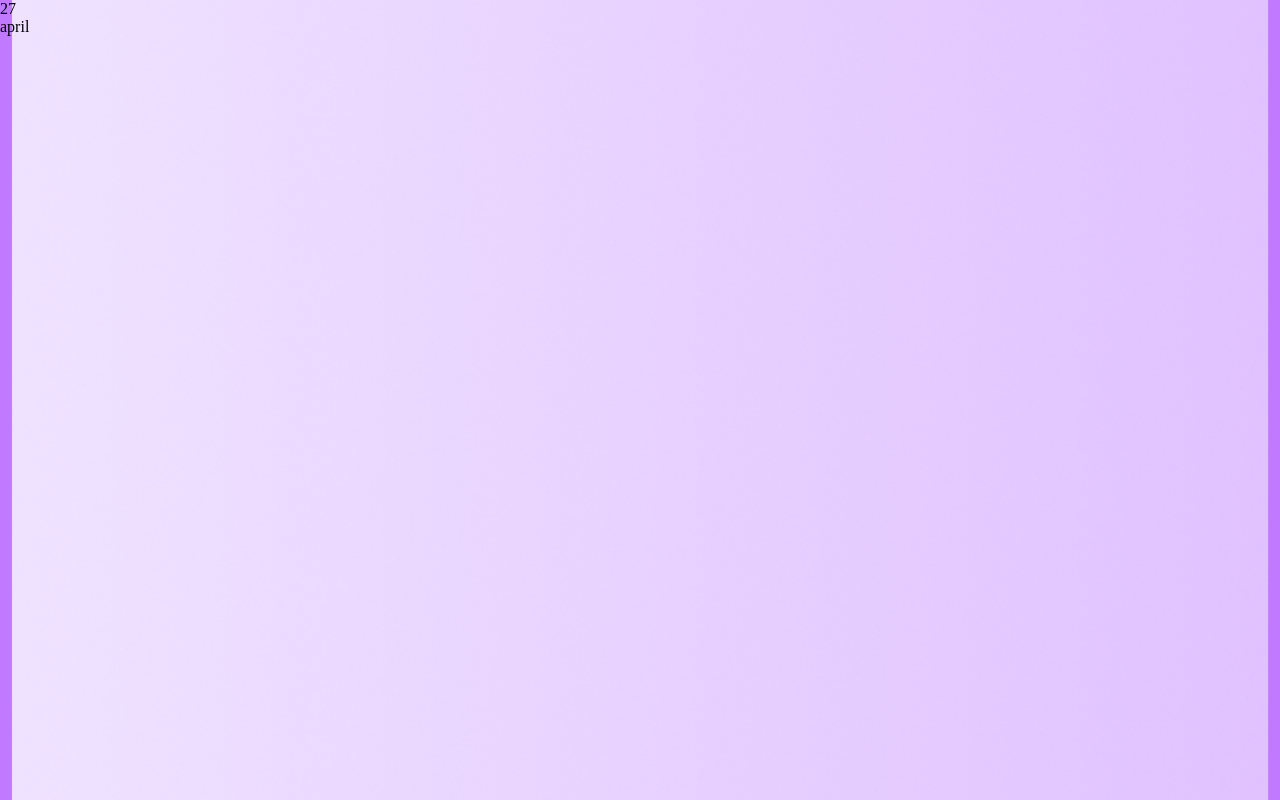
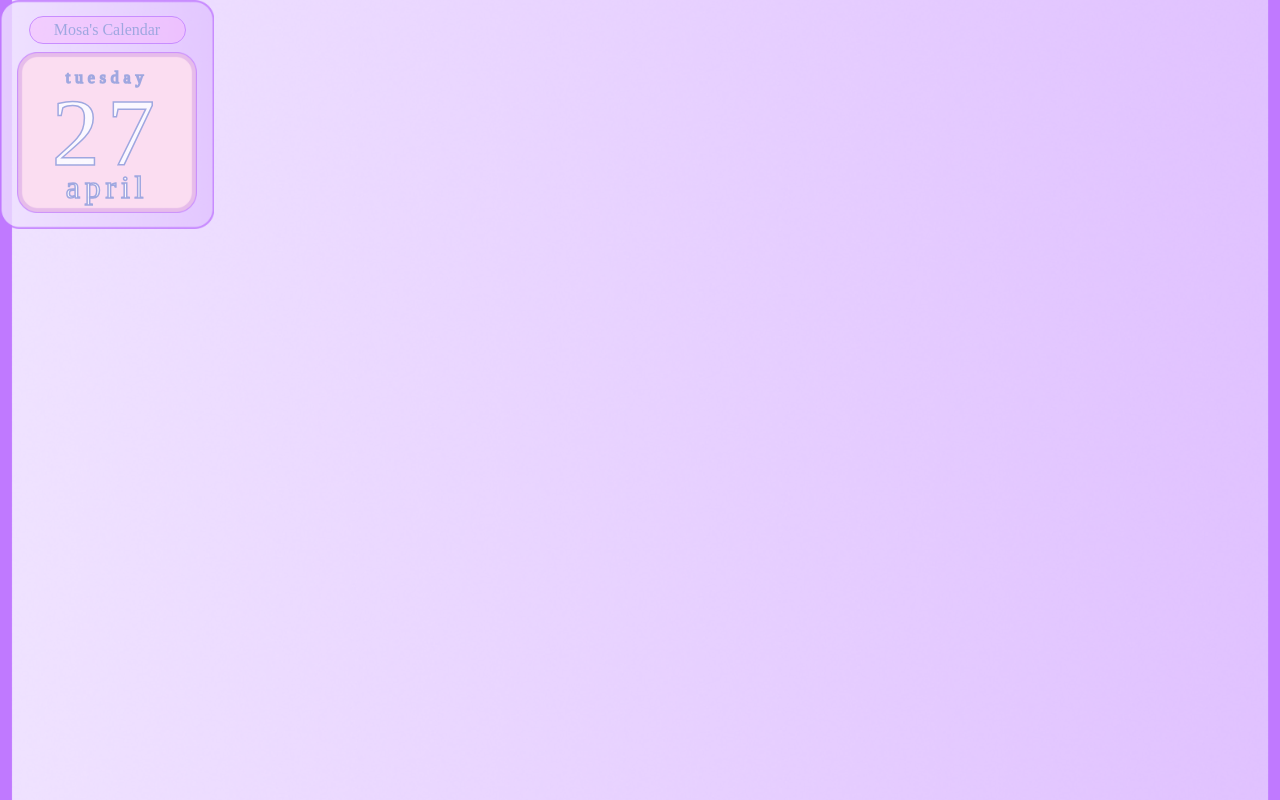
Before and after one commit to toothpastenorangejuice/Calendar-App, a website: page calendar-app/index.html in a window 1280 px wide. Drawn offline with Linux system fonts and the light colour scheme.

Commit message:
full application finished

```diff
--- a/calendar-app/index.html
+++ b/calendar-app/index.html
@@ -8,9 +8,13 @@
 
   <body>
     <div class="app">
-      <div id = "calendar">
+      <div class="title">Mosa's Calendar</div>
+        <div id = "calendar">
+        <div></div>
         <div id = "day"></div>
+        <div id = "date"></div>
         <div id = "month"></div>
+        <div></div>
       </div>
     </div>
 
--- a/calendar-app/main.js
+++ b/calendar-app/main.js
@@ -10,13 +10,14 @@ const { app, BrowserWindow } = require("electron");
 
 function createWindow() {
   const win = new BrowserWindow({
-    width: 214,
-    height: 228,
+    width: 216,
+    height: 230,
     resizable: false,
     maximizable: false,
     fullscreenable: false,
     frame: false,
     transparent: true,
+     background: "#00000000",
     webPreferences: {
       contextIsolation: true
     }
--- a/calendar-app/script.js
+++ b/calendar-app/script.js
@@ -1,13 +1,18 @@
 function updateCalendar() {
     const now = new Date();
-    const day = now.getDate();
+    const date = now.getDate();
+
+    const dayNames = ["monday", "tuesday", "wednesday", "thursday", "friday", "saturday", "sunday"]
+    const day = dayNames[now.getDay()];
+
     const monthNames = ["january", "february", "march", "april", "may", "june", "july",
         "august", "september", "october", "november", "december"]
 
     const month = monthNames[now.getMonth()];
 
+    document.getElementById('date').textContent = date;
+    document.getElementById('month').textContent = month;
     document.getElementById('day').textContent = day;
-    document.getElementById('month').textContent = month;
 
 }
 
--- a/calendar-app/styles.css
+++ b/calendar-app/styles.css
@@ -16,6 +16,19 @@ body {
 }
 
 .app {
+    display: flex;
+    flex-direction: column;
+    justify-content: center;
+    align-items: center;
+    gap: 0.5rem;
+    width: 13.375rem;
+    padding: 1rem 1.0625rem;
+
+    background-image: url("assets/outer-frame-bg.png");
+    background-size: cover;
+    background-repeat: no-repeat;
+    background-position: center;
+    opacity: 0.8;
 
 }
 
@@ -26,3 +39,92 @@ select {
   -webkit-app-region: no-drag;
   cursor: pointer;
 }
+
+.title {
+    display: flex;
+    width: 157px;
+    aspect-ratio: 157/27;
+    padding: 0.25rem 0.625rem;
+    justify-content: center;
+    align-items: center;
+
+    border-radius: 6.25rem;
+    border: 1px solid #C079FF;
+    background: rgba(251, 173, 253, 0.438);
+
+     color: var(--white, #8c9ad9);
+    /* text styling */
+    font-family: Pixeboy;
+    font-size: 1rem;
+    font-style: normal;
+    font-weight: 400;
+    line-height: normal;
+}
+
+#date {
+    color: #FFF;
+    text-align: center;
+    -webkit-text-stroke-width: 1.5px;
+    -webkit-text-stroke-color: var(--mid-purple, #8c9ad9);
+    font-family: Pix3eboy;
+    font-size: 6.0rem;
+    font-style: normal;
+    font-weight: 400;
+    line-height: 1.25rem;
+    letter-spacing: 0.45rem;
+
+    display: flex;
+    width: 11.25rem;
+    height: 4.4375rem;
+    flex-direction: column;
+    justify-content: center;
+    padding-bottom: 0.235rem 0.625rem;
+    padding-left: 0.5rem 0.725rem;
+
+}
+
+#month {
+    color: #FFF;
+    text-align: center;
+    -webkit-text-stroke-width: 1.5px;
+    -webkit-text-stroke-color: #8c9ad9;
+    font-family: Pixeboy;
+    font-size: 2rem;
+    font-style: normal;
+    font-weight: 400;
+    line-height: 1.25rem;
+    letter-spacing: 0.3rem;
+
+    width: 8.125rem;
+}
+
+#day{
+    color: #FFF;
+    text-align: center;
+    -webkit-text-stroke-width: 1.5px;
+    -webkit-text-stroke-color: #8c9ad9;
+    font-family: Pixeboy;
+    font-size: 1rem;
+    font-style: normal;
+    font-weight: 400;
+    line-height: 1.25rem;
+    letter-spacing: 0.3rem;
+
+    width: 7.125rem;
+}
+
+
+#calendar  {
+    display: flex;
+    width: 11.25rem;
+    height: 10.0625rem;
+    flex-direction: column;
+    justify-content: center;
+    align-items: center;
+    gap: 1rem;
+
+    background-image: url("assets/inner-frame-bg.png");
+    background-size: cover;
+    background-repeat: no-repeat;
+    background-position: center;
+}
```
